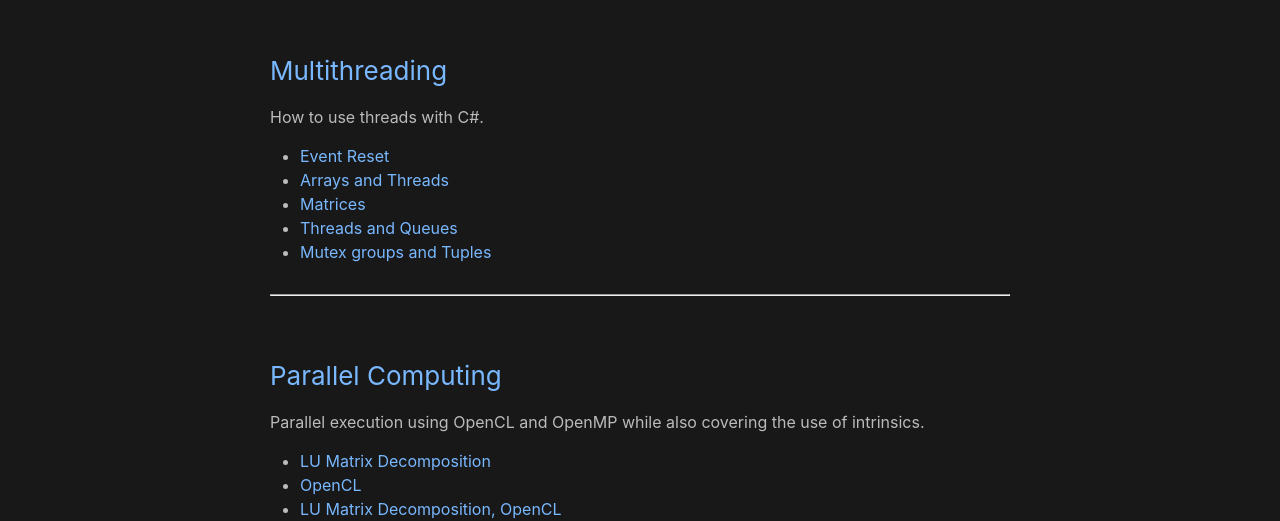
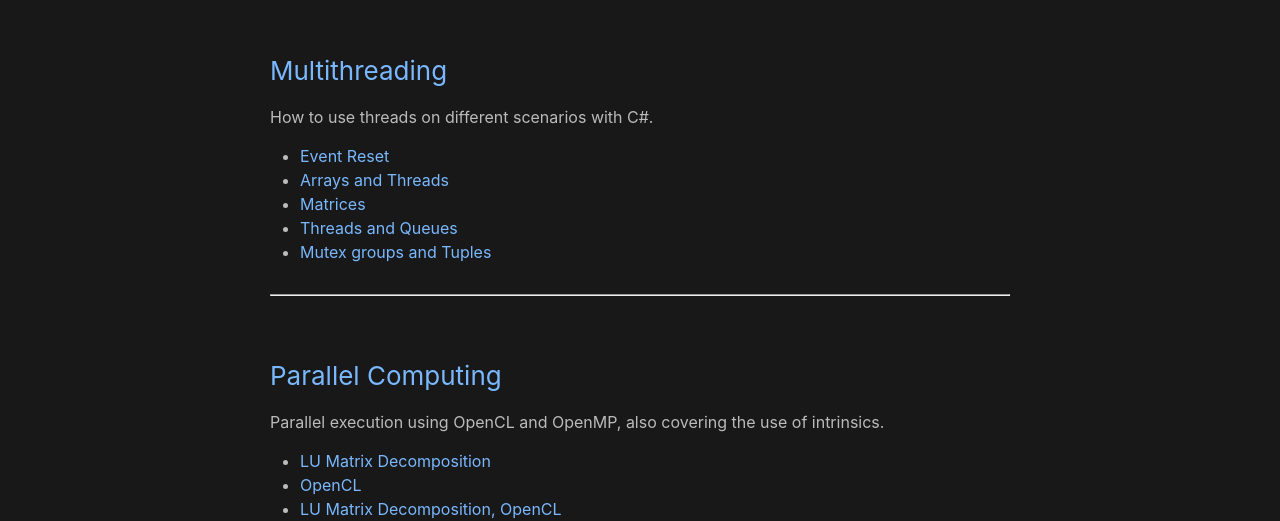
Before and after one commit to pablinme/pablinme.github.io, a Jekyll site: the page built from series/index.md, in a window 1280 px wide. Shown: the part 149-670 px from the top of the page. Built offline with Jekyll 4.4.1, drawn with Linux system fonts in a browser that asks for light colours.

Commit message:
Update index.md

```diff
--- a/series/index.md
+++ b/series/index.md
@@ -5,7 +5,7 @@
 ---
 
 ### [Multithreading](./multithreading)
-How to use threads with C#.
+How to use threads on different scenarios with C#.
 - [Event Reset](./multithreading/event-reset)
 - [Arrays and Threads](./multithreading/arrays-and-threads)
 - [Matrices](./multithreading/matrices)
@@ -15,7 +15,7 @@
 ****
 
 ### [Parallel Computing](./parallel-computing)
-Parallel execution using OpenCL and OpenMP while also covering the use of intrinsics.
+Parallel execution using OpenCL and OpenMP, also covering the use of intrinsics.
 - [LU Matrix Decomposition](./parallel-computing/lu-matrices-simple)
 - [OpenCL](./parallel-computing/opencl)
 - [LU Matrix Decomposition, OpenCL](./parallel-computing/lu-matrices-opencl)
```
